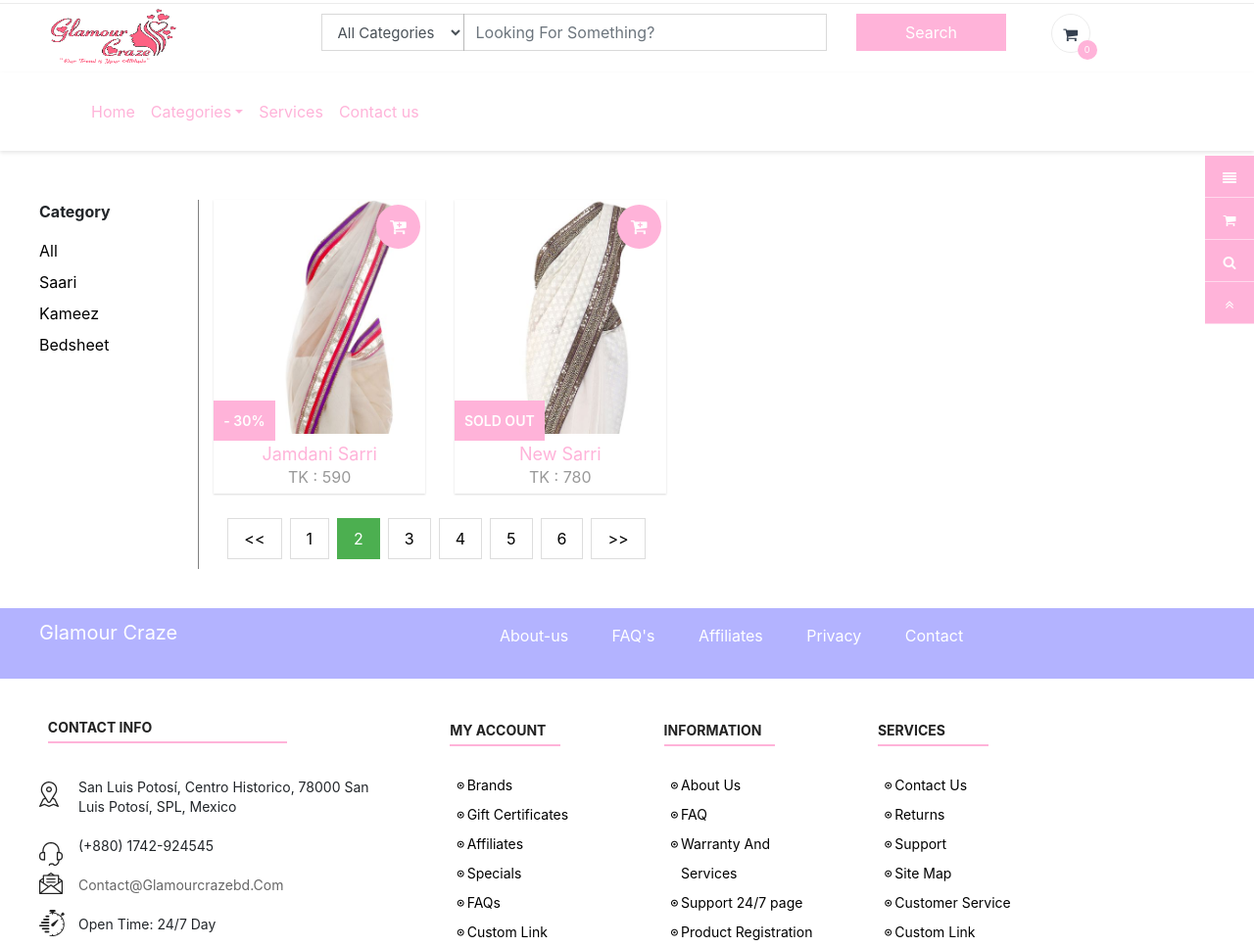
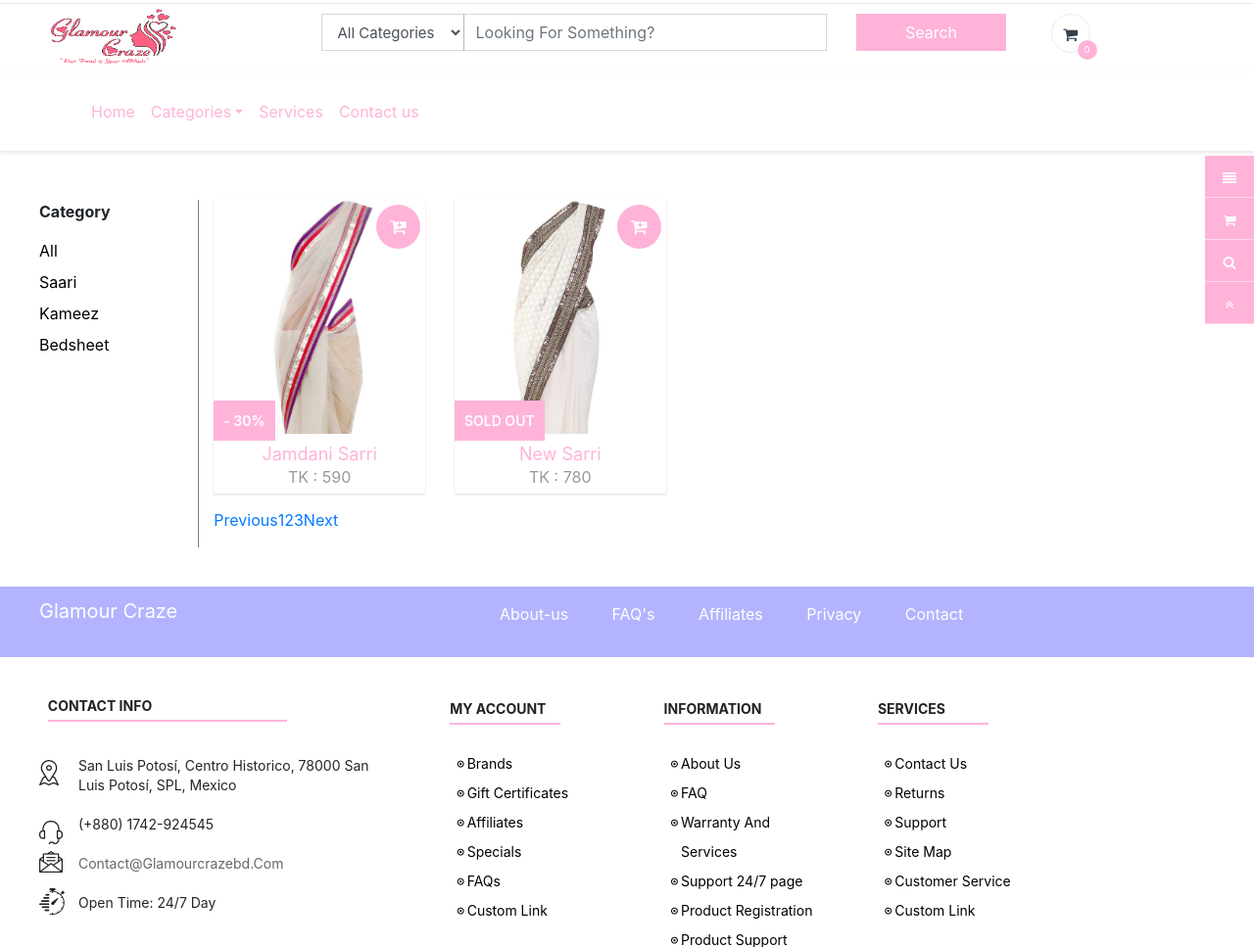
Before and after one commit to orbslab/glamourcraze, a PHP site: page /products.php?cat=Saari in a window 1280 px wide. Shown: the part 37-1004 px from the top of the page at 98% size. Run offline with PHP 8.4, Linux system fonts and the light colour scheme; data comes from the database, SQL or seed files in the repository.

Commit message:
New Update

```diff
--- a/controller/style/login.css
+++ b/controller/style/login.css
@@ -37,7 +37,7 @@ body {
     margin-bottom: 20px;
     font-size: 14px;
     font-family: Montserrat;
-    padding: 0 20px 0 50px;
+    padding: 20px;
     outline: none;
 }
 
--- a/css/responsive.css
+++ b/css/responsive.css
@@ -69,7 +69,7 @@
 }
 @media only screen and (min-width: 280px) and (max-width: 575px){
   .middleBar{
-    margin-bottom: 25px !important;
+    margin-bottom: 10px !important;
   }
   .middleBar .btn.btn-default {
     width: 80% !important;
--- a/css/style.css
+++ b/css/style.css
@@ -363,9 +363,14 @@ html{
     /*box-shadow: 0 4px 8px 0 rgba(0, 0, 0, 0.2), 0 6px 20px 0 rgba(0, 0, 0, 0.19);*/
 }
 
-.main-nav .navbar .nav-link{
+.main-nav .navbar .nav-link {
     color: #ffb3d9 !important;
 }
+
+.main-nav .navbar .nav-link:hover {
+    border-bottom: 1px solid #ffb3d9;
+}
+
 .main-nav .navbar .dropdown-item a{
     color: #000;
 }
@@ -680,7 +685,7 @@ html{
 }
 .best .post-module .thumbnail img {
   display: block;
-  width: 120%;
+  width: 100%;
   -webkit-transition: all 0.3s linear 0s;
   -moz-transition: all 0.3s linear 0s;
   -ms-transition: all 0.3s linear 0s;
@@ -1817,7 +1822,7 @@ transition: all 0.3s ease 0s; }
 .btn-primary{
   background-color: #ffb3d9 !important;
   text-align: center;
-  border-color: #ffb3d9;
+  border-color: #ffb3d9 !important;
 }
 
 /*Rating & commenting
@@ -1867,29 +1872,6 @@ transition: all 0.3s ease 0s; }
     list-style-type: circle;
 }
 
-.pagination {
-    display: inline-block;
-    margin: 10px;
-}
-
-.pagination a {
-    color: black;
-    float: left;
-    padding: 8px 16px;
-    text-decoration: none;
-    transition: background-color .3s;
-    border: 1px solid #ddd;
-    margin: 0 4px;
-}
-
-.pagination a.active {
-    background-color: #4CAF50;
-    color: white;
-    border: 1px solid #4CAF50;
-}
-
-.pagination a:hover:not(.active) {background-color: #ddd;}
-
 
 /*Search Page Design*/
 .res-box {
--- a/products.php
+++ b/products.php
@@ -76,16 +76,13 @@
                 ?>
             </div>
 
-            <div class="pagination">
-                <a href="#"><<</a>
-                <a href="#">1</a>
-                <a href="#" class="active">2</a>
-                <a href="#">3</a>
-                <a href="#">4</a>
-                <a href="#">5</a>
-                <a href="#">6</a>
-                <a href="#">>></a>
-            </div>
+            <ul class="pagination">
+                <li><a href="#">Previous</a></li>
+                <li class="active"><a href="#">1</a></li>
+                <li><a href="#">2</a></li>
+                <li><a href="#">3</a></li>
+                <li><a href="#">Next</a></li>
+            </ul>
         </div>
         <div class="col-md-1">
     </div>
```
Also changed, not shown: GlamourCraze.txt (added, +23 -0 lines), index.php (+4 -11 lines), productdetails.php (+5 -5 lines).
